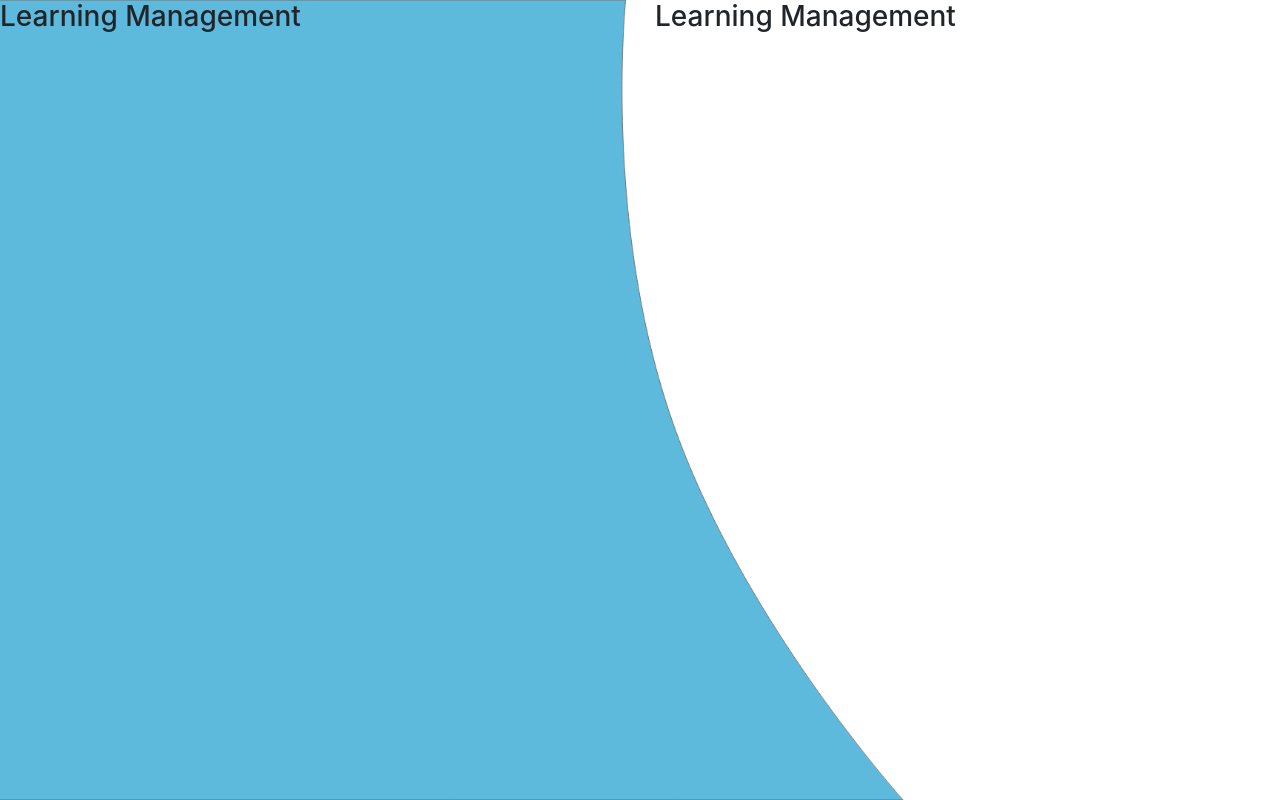
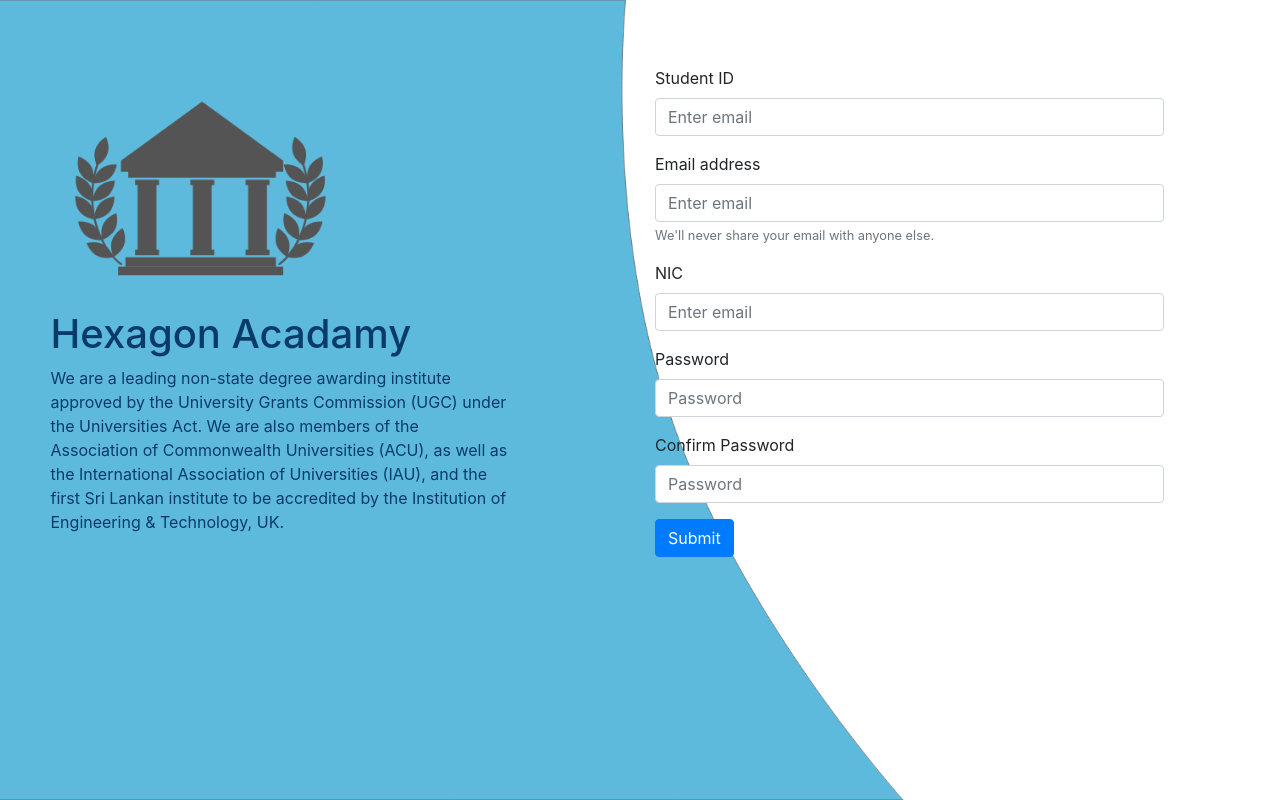
Before and after one commit to rusiruavb/LearningManagementSystem, a React (Create React App) app in the folder forntend/: page / in a window 1280 px wide. Built offline with nearby package versions, Linux system fonts and the light colour scheme.

Commit message:
updated register form

```diff
--- a/forntend/src/components/RegisterComponent/register.css
+++ b/forntend/src/components/RegisterComponent/register.css
@@ -4,6 +4,18 @@
   background: url("../../static/web_login.png");
   background-repeat: no-repeat;
   background-size: cover;
+}
+
+.RegisterTitle {
+  margin-top: 5%;
+  padding-left: 5%;
+  padding-right: 10%;
+  color: rgb(8, 59, 104);
+}
+
+.RegisterForm {
+  margin-top: 5%;
+  padding-right: 10%;
 }
 
 @media (max-width: 450px) {
@@ -14,4 +26,16 @@
     background-repeat: no-repeat;
     background-size: cover;
   }
+
+  .RegisterForm {
+    margin-top: 5%;
+    padding: 6%;
+  }
+
+  .RegisterTitle {
+    margin-top: 5%;
+    padding: 5%;
+
+    color: rgb(10, 42, 70);
+  }
 }
--- a/forntend/src/components/RegisterComponent/register.js
+++ b/forntend/src/components/RegisterComponent/register.js
@@ -1,17 +1,84 @@
 import React from "react";
 
 import "./register.css";
+import LOGO from "./img/logo.png";
 
 export default function RegisterComponent() {
   return (
     <div className="RegisterBody">
       <div className="row">
-        <div className="col-md-6">
-          <h3>Learning Management</h3>
+        <div className="col-md-6 RegisterTitle">
+          <img src={LOGO} style={{ width: "300px", padding: "0px" }} />
+          <h1>Hexagon Acadamy</h1>
+          <p>
+            We are a leading non-state degree awarding institute approved by the
+            University Grants Commission (UGC) under the Universities Act. We
+            are also members of the Association of Commonwealth Universities
+            (ACU), as well as the International Association of Universities
+            (IAU), and the first Sri Lankan institute to be accredited by the
+            Institution of Engineering & Technology, UK.
+          </p>
         </div>
 
-        <div className="col-md-6">
-          <h3>Learning Management</h3>
+        <div className="col-md-6 RegisterForm">
+          <form>
+            <div class="form-group">
+              <label for="exampleInputEmail1">Student ID</label>
+              <input
+                type="email"
+                class="form-control"
+                id="exampleInputEmail1"
+                aria-describedby="emailHelp"
+                placeholder="Enter email"
+              />
+            </div>
+
+            <div class="form-group">
+              <label for="exampleInputEmail1">Email address</label>
+              <input
+                type="email"
+                class="form-control"
+                id="exampleInputEmail1"
+                aria-describedby="emailHelp"
+                placeholder="Enter email"
+              />
+              <small id="emailHelp" class="form-text text-muted">
+                We'll never share your email with anyone else.
+              </small>
+            </div>
+            <div class="form-group">
+              <label for="exampleInputEmail1">NIC</label>
+              <input
+                type="email"
+                class="form-control"
+                id="exampleInputEmail1"
+                aria-describedby="emailHelp"
+                placeholder="Enter email"
+              />
+            </div>
+            <div class="form-group">
+              <label for="exampleInputPassword1">Password</label>
+              <input
+                type="password"
+                class="form-control"
+                id="exampleInputPassword1"
+                placeholder="Password"
+              />
+            </div>
+            <div class="form-group">
+              <label for="exampleInputPassword1">Confirm Password</label>
+              <input
+                type="password"
+                class="form-control"
+                id="exampleInputPassword1"
+                placeholder="Password"
+              />
+            </div>
+
+            <button type="submit" class="btn btn-primary">
+              Submit
+            </button>
+          </form>
         </div>
       </div>
     </div>
```
Also changed, not shown: forntend/src/components/RegisterComponent/img/logo.png (added), 1 other file (tests, documents, lock files or other folders).
